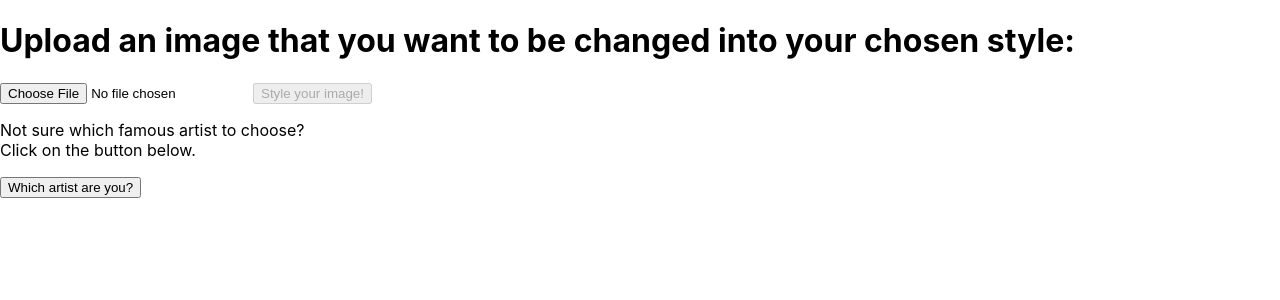
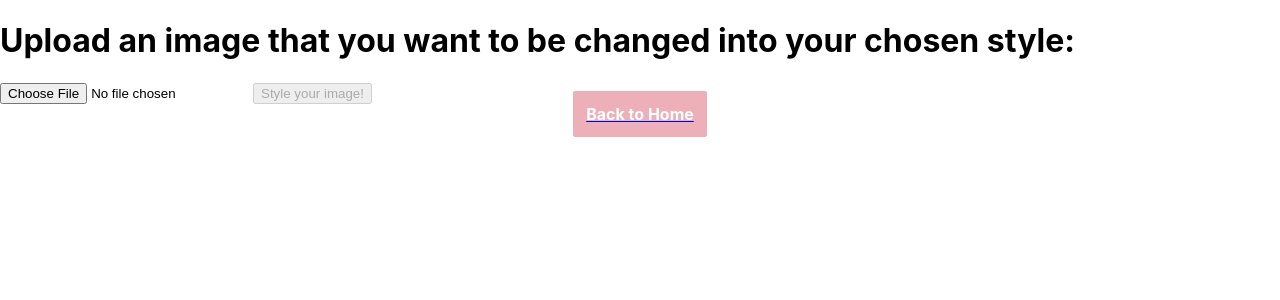
Before and after one commit to natashawong/image-transfer, a React (Create React App) app: page /upload in a window 1280 px wide. Shown: the top 300 px of the page. Built offline with nearby package versions, Linux system fonts and the light colour scheme.

Commit message:
added button in upload page

```diff
--- a/src/ExampleButton.css
+++ b/src/ExampleButton.css
@@ -17,7 +17,7 @@
     text-decoration: none;
     background-color: #EDAFB8;
     border: solid #EDAFB8;
-    border-radius: 5px;
+    border-radius: 3px;
     padding: 10px;
     color: white;
     font-weight: bold;
@@ -26,7 +26,7 @@
 .CTAButton:hover {
     background-color: white;
     text-decoration: solid;
-    border-radius: 5px;
+    border-radius: 3px;
     padding: 10px;
     border: solid #EDAFB8;
     color: #EDAFB8;
--- a/src/Pages/SurveyPage.js
+++ b/src/Pages/SurveyPage.js
@@ -1,5 +1,6 @@
 import React, { Component } from "react";
 import {Link}  from "react-router-dom";
+import Button from "../ExampleButton.js";
 
 export default class SurveyPage extends Component {
     constructor() {
@@ -138,9 +139,9 @@ export default class SurveyPage extends Component {
                 </div>
 
                 <Link to="/">
-                <button className="btn btn-default">
+                <Button className="btn btn-default">
                     Back to Home
-                </button>
+                </Button>
                 </Link>
 
                 </form>
--- a/src/Pages/Upload.js
+++ b/src/Pages/Upload.js
@@ -1,6 +1,7 @@
 import React, {Component} from 'react';
 import {Link } from "react-router-dom";
 import loading from '../loading.gif';
+import Button from "../ExampleButton.js";
 
 const axios = require('axios')
 
@@ -68,19 +69,12 @@ export default class Upload extends Component {
             <button onClick={this.onClick} disabled={!this.state.isUploaded}>Style your image!</button>
           </div>
           {this.state.isSubmitted ? this.uploadScreen() : null}
-          <div>
-            <p>
-              Not sure which famous artist to choose?
-              <br />
-              Click on the button below.
-            </p>
-            <Link to="/SurveyPage"><button>
-              Which artist are you?
-            </button>
-            </Link>
-          </div>
+          <Link to="/">
+                <Button className="btn btn-default">
+                    Back to Home
+                </Button>
+                </Link>
         </div>
-
       )
   }
 }
```
